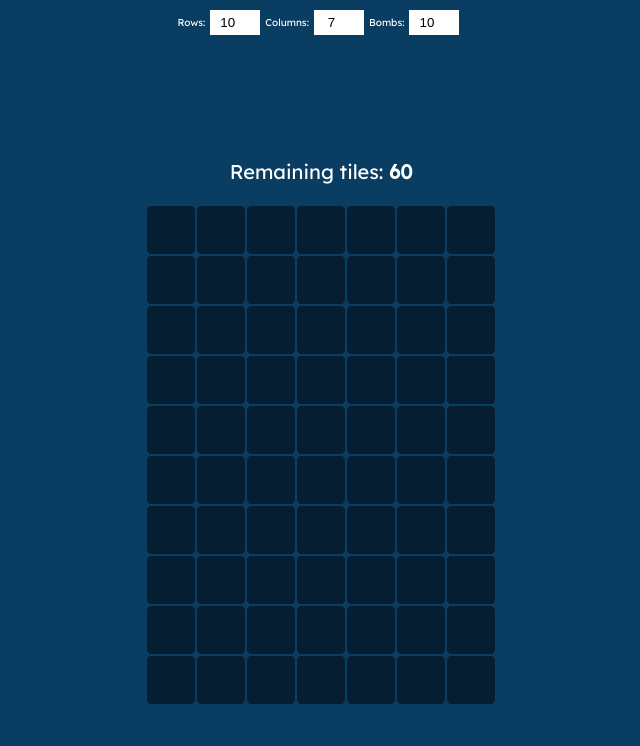
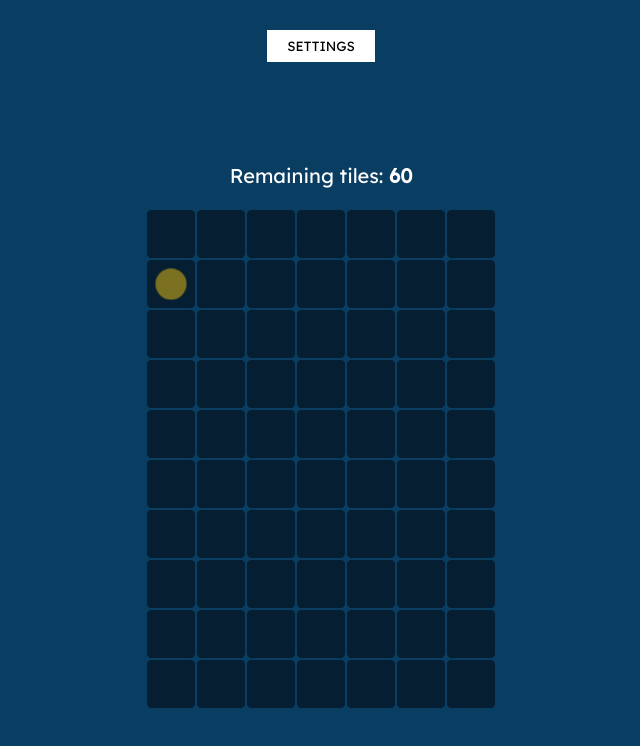
Before and after one commit to Adzouz/Minesweeper, a React (Create React App) app: page / in a window 1280 px wide. Shown: the top 746 px of the page, without its empty margins (319-959 px from the left). Built offline with nearby package versions, Linux system fonts and the light colour scheme.

Commit message:
Add first move suggestion + Settings in popin + long press for flag support

```diff
--- a/src/App.js
+++ b/src/App.js
@@ -14,16 +14,23 @@ class App extends Component {
     this.state = {
       nbRows: 10,
       nbColumns: 7,
-      nbBombs: 10
+      nbBombs: 10,
+      showSettings: false
     };
     // Bind this to all functions that use the state
     this.handleChange = this.handleChange.bind(this);
     this.resetBombs = this.resetBombs.bind(this);
     this.nbLeftTiles = this.nbLeftTiles.bind(this);
+    this.toggleDisplaySettings = this.toggleDisplaySettings.bind(this);
   }
   handleChange(event) {
     // If something is changed in one of the input in form, update the value in the state and reset the board
     this.setState({ [event.target.name]: parseInt(event.target.value) > 0 ? parseInt(event.target.value) : 1 }, this.resetBombs);
+  }
+  toggleDisplaySettings() {
+    this.setState({
+      showSettings: !this.state.showSettings
+    })
   }
   nbLeftTiles() {
     let counter = 0;
@@ -78,6 +85,7 @@ class App extends Component {
       matrix[bc[0]][bc[1]].bomb = true;
       return bc;
     });
+    const suggestedTiles = [];
     for (let i = 0; i < matrix.length; i++) {
       for (let j = 0; j < matrix[i].length; j++) {
         let counter = 0;
@@ -93,7 +101,14 @@ class App extends Component {
           return bc;
         });
         matrix[i][j].counter = counter;
+        if (counter === 0) {
+          suggestedTiles.push([i, j]);
+        }
       }
+    }
+    if (suggestedTiles.length > 0) {
+      const selectedSuggestedTile = suggestedTiles[Math.floor(Math.random() * Math.floor(suggestedTiles.length))];
+      matrix[selectedSuggestedTile[0]][selectedSuggestedTile[1]].suggested = true;
     }
     this.props.updateGameStatus(false);
     // Update the matrix in store
@@ -110,9 +125,14 @@ class App extends Component {
     if (this.props.gameOver || (this.nbLeftTiles() <= 0 && !this.props.gameOver)) {
       gameOverlay = (<GameOverlay gameOver={this.props.gameOver} resetGame={this.resetBombs} />)
     }
+    let settingsTextButton = 'SETTINGS';
+    if (this.state.showSettings) {
+      settingsTextButton = 'CLOSE';
+    }
     return (
       <div className="App" style={appStyle}>
-        <Form handleChange={this.handleChange} nbRows={this.state.nbRows} nbColumns={this.state.nbColumns} nbBombs={this.state.nbBombs} />
+        <button style={settingsButtonStyle} onClick={this.toggleDisplaySettings}>{settingsTextButton}</button>
+        <Form handleChange={this.handleChange} nbRows={this.state.nbRows} nbColumns={this.state.nbColumns} nbBombs={this.state.nbBombs} showSettings={this.state.showSettings} closeModal={this.toggleDisplaySettings} />
         {gameOverlay}
         <Table table={this.props.matrix} nbLeftTiles={this.nbLeftTiles()} />
       </div>
@@ -136,8 +156,19 @@ const appStyle = {
   height: '100vh',
   display: 'flex',
   flexDirection: 'column',
-  alignItems: 'center',
-  justifyContent: 'center'
+  alignItems: 'center'
+};
+
+const settingsButtonStyle = {
+  backgroundColor: '#fff',
+  border: '0',
+  appearance: 'none',
+  padding: '8px 20px',
+  cursor: 'pointer',
+  display: 'block',
+  position: 'relative',
+  zIndex: '2',
+  marginTop: '30px'
 };
 
 export default connect(mapStateToProps, mapDispatchToProps)(App);
--- a/src/assets/stylesheets/main.scss
+++ b/src/assets/stylesheets/main.scss
@@ -15,7 +15,8 @@ body {
   font-family: 'Lexend Deca', sans-serif;
 }
 
-button {
+button,
+input {
   font-family: 'Lexend Deca', sans-serif;
 }
 
@@ -26,15 +27,6 @@ body,
 
 .rotate {
   animation: rotation 1s infinite linear;
-}
-
-@keyframes rotation {
-  from {
-    transform: translateX(-50%) rotate(0deg);
-  }
-  to {
-    transform: translateX(-50%) rotate(359deg);
-  }
 }
 
 .game-overlay {
@@ -68,11 +60,70 @@ body,
   }
 }
 
-form,
 .remaining {
-  margin-bottom: 10px;
+  margin: 10px 0;
+  font-size: 1.6em;
 
   @media screen and (min-width: 768px) {
-    margin-bottom: 20px;
+    margin: 20px 0;
+    font-size: 2rem;
   }
 }
+
+.col {
+  -webkit-user-select: none;
+  -webkit-touch-callout: none;
+
+  span[aria-label="flag"] {
+    display: block;
+    opacity: 0;
+    visibility: hidden;
+    transform: rotate(10deg) scale(10.0);
+    transition: .2s transform ease-in-out;
+  }
+  .animated {
+    span[aria-label="flag"] {
+      opacity: 1;
+      visibility: visible;
+      transform: rotate(0deg) scale(1.0);
+    }
+  }
+  .suggested {
+    position: relative;
+
+    &::before {
+      content: '';
+      position: absolute;
+      top: 50%;
+      left: 50%;
+      transform: translate(-50%, -50%);
+      display: block;
+      width: 26px;
+      height: 26px;
+      background-color: rgba(241, 196, 15, 0.5);
+      border-radius: 50%;
+      animation: pulse 1s infinite ease-in-out;
+    }
+  }
+}
+
+@keyframes rotation {
+  from {
+    transform: translateX(-50%) rotate(0deg);
+  }
+  to {
+    transform: translateX(-50%) rotate(359deg);
+  }
+}
+
+@keyframes pulse {
+  0% {
+    transform: translate(-50%, -50%) scale(1);
+  }
+  50% {
+    transform: translate(-50%, -50%) scale(1.2);
+  }
+  100% {
+    transform: translate(-50%, -50%) scale(1);
+  }
+}
--- a/src/components/Form.js
+++ b/src/components/Form.js
@@ -9,13 +9,24 @@ class Form extends Component {
   handleChange(e) {
     this.props.handleChange(e);
   }
+  getFormStyle() {
+    return {
+      display: this.props.showSettings ? 'block' : 'none',
+      position: 'fixed',
+      fontSize: '1.6rem'
+    }
+  }
   render() {
     return (
-      <form style={formStyle}>
-        <label style={infoFormStyle}>Rows: <input type="number" pattern="\d*" name="nbRows" value={this.props.nbRows} onChange={this.handleChange} style={inputStyle} /></label>
-        <label style={infoFormStyle}>Columns: <input type="number" pattern="\d*" name="nbColumns" value={this.props.nbColumns} onChange={this.handleChange} style={inputStyle} /></label>
-        <label style={infoFormStyle}>Bombs: <input type="number" pattern="\d*" min="1" max={Math.round((this.props.nbRows * this.props.nbColumns) - ((this.props.nbRows * this.props.nbColumns) / 100 * 50))} name="nbBombs" value={this.props.nbBombs} onChange={this.handleChange} style={inputStyle} /></label>
-      </form>
+      <div className="form" style={this.getFormStyle()}>
+        <span style={formOverlayStyle}></span>
+        <div style={contentFormStyle}>
+          <label style={infoFormStyle}><span style={infoFormLabelStyle}>Rows:</span><input type="number" pattern="\d*" name="nbRows" value={this.props.nbRows} onChange={this.handleChange} style={inputStyle} /></label>
+          <label style={infoFormStyle}><span style={infoFormLabelStyle}>Columns:</span><input type="number" pattern="\d*" name="nbColumns" value={this.props.nbColumns} onChange={this.handleChange} style={inputStyle} /></label>
+          <label style={infoFormStyle}><span style={infoFormLabelStyle}>Bombs:</span><input type="number" pattern="\d*" min="1" max={Math.round((this.props.nbRows * this.props.nbColumns) - ((this.props.nbRows * this.props.nbColumns) / 100 * 50))} name="nbBombs" value={this.props.nbBombs} onChange={this.handleChange} style={inputStyle} /></label>
+          <button style={infoFormButtonStyle} onClick={this.props.closeModal}>DONE</button>
+        </div>
+      </div>
     );
   }
 }
@@ -25,31 +36,65 @@ Form.propTypes = {
   nbRows: PropTypes.oneOfType([PropTypes.string, PropTypes.number]).isRequired,
   nbColumns: PropTypes.oneOfType([PropTypes.string, PropTypes.number]).isRequired,
   nbBombs: PropTypes.oneOfType([PropTypes.string, PropTypes.number]).isRequired,
-  handleChange: PropTypes.func.isRequired
+  handleChange: PropTypes.func.isRequired,
+  showSettings: PropTypes.bool.isRequired,
+  closeModal: PropTypes.func.isRequired
 };
 
 // Inline styling
-const formStyle = {
-  display: 'flex',
-  justifyContent: 'center',
-  width: '100%',
-  backgroundColor: '#0a3d62',
-  padding: '5px'
-};
-
 const inputStyle = {
   width: '50px',
   padding: '5px 0',
   border: '0',
   appearance: 'none',
   margin: '5px',
-  textAlign: 'center'
+  textAlign: 'center',
+  fontSize: '1.6rem',
+  backgroundColor: '#ecf0f1',
+  marginLeft: 'auto'
+};
+
+const contentFormStyle = {
+  position: 'fixed',
+  top: '50%',
+  left: '50%',
+  justifyContent: 'center',
+  backgroundColor: '#fff',
+  padding: '10px 15px',
+  borderRadius: '5px',
+  transform: 'translate(-50%, -50%)',
+  zIndex: '2'
 };
 
 const infoFormStyle = {
   display: 'flex',
-  alignItems: 'center',
-  color: '#fff'
+  alignItems: 'center'
+};
+
+const infoFormLabelStyle = {
+  marginRight: '1rem'
+};
+
+const infoFormButtonStyle = {
+  appearance: 'none',
+  display: 'block',
+  width: '100%',
+  border: '0',
+  backgroundColor: '#27ae60',
+  padding: '10px 15px',
+  color: '#fff',
+  marginTop: '1rem',
+  fontSize: '1.4rem'
+};
+
+const formOverlayStyle = {
+  position: 'fixed',
+  top: '0',
+  left: '0',
+  right: '0',
+  bottom: '0',
+  backgroundColor: 'rgba(0, 0, 0, 0.5)',
+  zIndex: '1'
 };
 
 export default Form;
--- a/src/components/GameOverlay.js
+++ b/src/components/GameOverlay.js
@@ -38,7 +38,8 @@ const gameOverlayStyle = {
   display: 'flex',
   flexDirection: 'column',
   justifyContent: 'center',
-  alignItems: 'center'
+  alignItems: 'center',
+  zIndex: '2'
 };
 
 const overlayStyle = {
@@ -48,7 +49,7 @@ const overlayStyle = {
   bottom: '0',
   left: '0',
   right: '0',
-  zIndex: '1'
+  zIndex: '2'
 };
 
 const h2Style = {
@@ -58,8 +59,9 @@ const h2Style = {
   padding: '10px 15px',
   marginBottom: '20px',
   position: 'relative',
-  zIndex: '1',
-  textAlign: 'center'
+  zIndex: '3',
+  textAlign: 'center',
+  flex: '0'
 };
 
 const buttonStyle = {
@@ -73,7 +75,7 @@ const buttonStyle = {
   cursor: 'pointer',
   borderRadius: '5px',
   position: 'relative',
-  zIndex: '2'
+  zIndex: '3'
 };
 
 const gifOverlayStyle = {
@@ -98,7 +100,7 @@ const gif2Style = {
   bottom: '-20%',
   left: '0',
   width: '100%',
-  zIndex: '1'
+  zIndex: '2'
 };
 
 const gif3Style = {
--- a/src/components/Table.js
+++ b/src/components/Table.js
@@ -38,11 +38,11 @@ const tableContainerStyle = {
   flexDirection: 'column',
   justifyContent: 'center',
   alignItems: 'center',
-  width: '100%'
+  width: '100%',
+  marginBottom: '10px'
 };
 
 const remainingStyle = {
-  fontSize: '2rem',
   color: '#fff'
 };
 
--- a/src/components/TableCell.js
+++ b/src/components/TableCell.js
@@ -6,7 +6,12 @@ import { updateMatrix, updateGameStatus } from '../actions/gameActions';
 class TableCell extends Component {
   constructor(props) {
     super(props);
+    this.state = {
+      animated: false
+    };
     this.handleClick = this.handleClick.bind(this);
+    this.handleButtonPress = this.handleButtonPress.bind(this);
+    this.handleButtonRelease = this.handleButtonRelease.bind(this);
   }
   handleClick(e) {
     e.preventDefault();
@@ -24,6 +29,13 @@ class TableCell extends Component {
       // Detect if right click to toggle flag mark on cell
       this.toggleMarkTile(coords);
     }
+  }
+  handleButtonPress() {
+    const { coords } = this.props;
+    this.buttonPressTimer = setTimeout(() => this.toggleMarkTile(coords), 600);
+  }
+  handleButtonRelease() {
+    clearTimeout(this.buttonPressTimer);
   }
   displayAll() {
     const matrix = this.props.matrix.map((r) => {
@@ -138,14 +150,21 @@ class TableCell extends Component {
     };
   }
   render() {
-    const { bomb, counter, marked, showed } = this.props.infos;
+    const { bomb, counter, marked, showed, suggested } = this.props.infos;
+    const animatedClass = marked ? 'animated ' : '';
+    const suggestedClass = suggested && !showed ? 'suggested' : '';
     return (<td
       className="col"
       style={this.getCellStyle()}
       onClick={this.handleClick}
       onContextMenu={this.handleClick}
+      onTouchStart={this.handleButtonPress}
+      onTouchEnd={this.handleButtonRelease}
+      onMouseDown={this.handleButtonPress}
+      onMouseUp={this.handleButtonRelease}
+      onMouseLeave={this.handleButtonRelease}
     >
-      <div>{
+      <div className={animatedClass + suggestedClass}>{
         // Put a flag if marked
         marked ?
           (<span role="img" aria-label="flag">🚩</span>)
@@ -157,7 +176,7 @@ class TableCell extends Component {
           counter
         // Or just leave a blank
         :
-          ""
+          (<span role="img" aria-label="flag">🚩</span>)
         }</div>
     </td>);
   }
```
